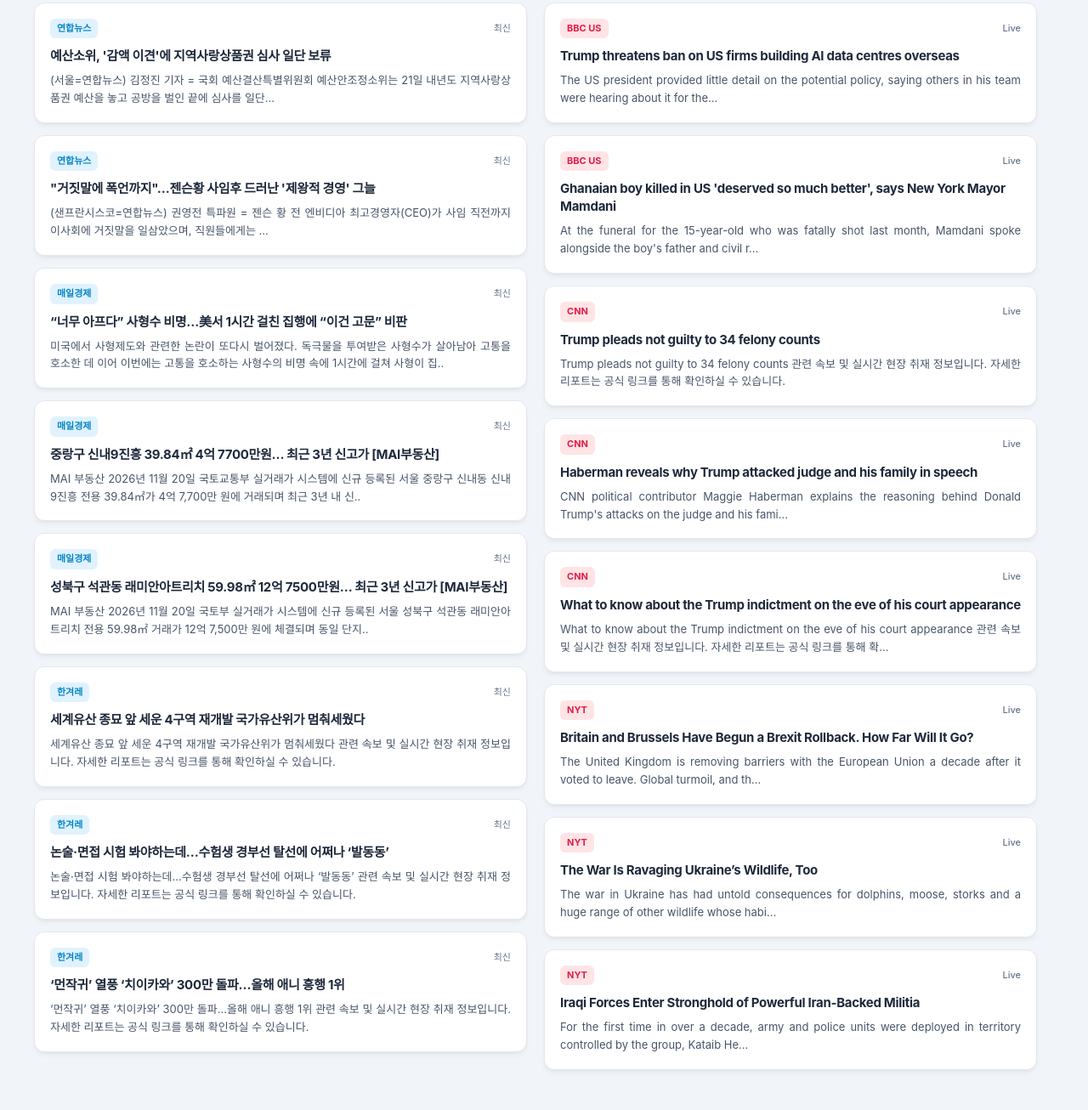
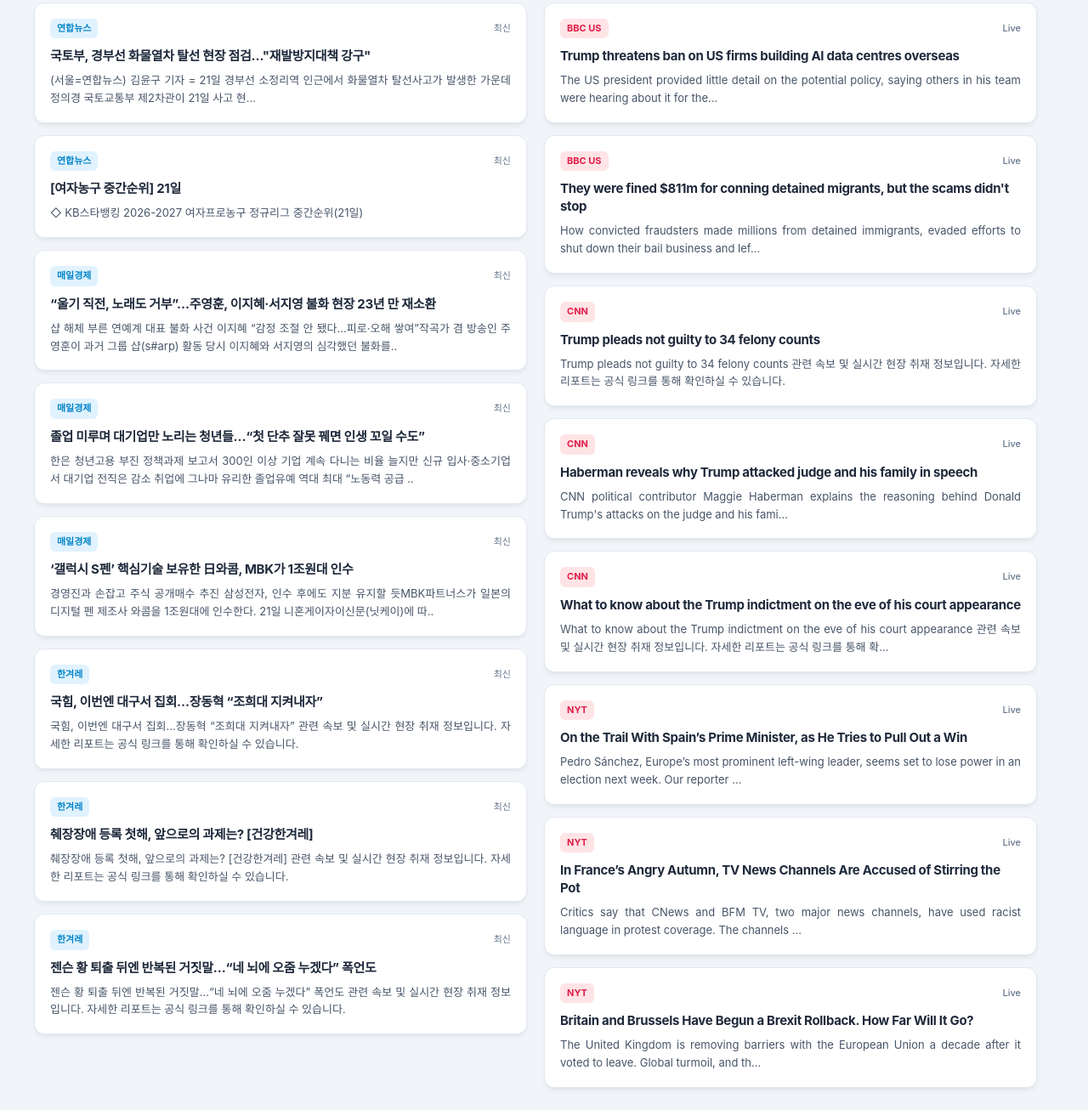
Before and after one commit to ceptall/coupang1, a plain HTML site: page indexnews.html in a window 1280 px wide. Shown: the part 286-1592 px from the top of the page at 85% size. Before the commit the page ends 1571 px from the top, so only its background shows below. Drawn offline with Linux system fonts and the light colour scheme.

Commit message:
Automated news update via n8n

```diff
--- a/indexnews.html
+++ b/indexnews.html
@@ -75,7 +75,7 @@
 <div class="dashboard-container">
     <div class="header">
         <h1>Global News Dashboard</h1>
-        <div class="update-time">최근 업데이트: <span id="sync-time">2026-11-21 12:00</span></div>
+        <div class="update-time">최근 업데이트: <span id="sync-time">2026-11-21 18:00</span></div>
     </div>
     <div class="grid-container">
         <div class="grid-row">
@@ -87,8 +87,8 @@
             <span class="news-source kr-tag">연합뉴스</span>
             <span class="news-time">최신</span>
         </div>
-        <a href="https://www.yna.co.kr/view/AKR20261121031500063" target="_blank" class="news-title">서산 아파트 상가서 가스폭발…중식당 운영 60대 부부 다쳐</a>
-        <p class="news-desc">(서산=연합뉴스) 이주형 기자 = 21일 오전 10시 45분께 충남 서산시 동문동의 한 아파트 앞 상가 1층에서 가스가 폭발 후 화재로 번졌다.</p>
+        <a href="https://www.yna.co.kr/view/AKR20261121043751007" target="_blank" class="news-title">여자농구 신한은행, 3연승으로 공동 선두…KB는 4연패 수렁(종합)</a>
+        <p class="news-desc">(서울=연합뉴스) 최송아 기자 = 여자프로농구 인천 신한은행이 지난 시즌 우승팀 청주 KB를 4연패에 빠뜨리며 공동 선두 자리를 되찾았다.</p>
     </div>
 
     <div class="news-card">
@@ -96,8 +96,8 @@
             <span class="news-source kr-tag">연합뉴스</span>
             <span class="news-time">최신</span>
         </div>
-        <a href="https://www.yna.co.kr/view/AKR20261121030100001" target="_blank" class="news-title">예산소위, '감액 이견'에 지역사랑상품권 심사 일단 보류</a>
-        <p class="news-desc">(서울=연합뉴스) 김정진 기자 = 국회 예산결산특별위원회 예산안조정소위는 21일 내년도 지역사랑상품권 예산을 놓고 공방을 벌인 끝에 심사를 일단...</p>
+        <a href="https://www.yna.co.kr/view/AKR20261121044500003" target="_blank" class="news-title">국토부, 경부선 화물열차 탈선 현장 점검…"재발방지대책 강구"</a>
+        <p class="news-desc">(서울=연합뉴스) 김윤구 기자 = 21일 경부선 소정리역 인근에서 화물열차 탈선사고가 발생한 가운데 정의경 국토교통부 제2차관이 21일 사고 현...</p>
     </div>
 
     <div class="news-card">
@@ -105,8 +105,8 @@
             <span class="news-source kr-tag">연합뉴스</span>
             <span class="news-time">최신</span>
         </div>
-        <a href="https://www.yna.co.kr/view/AKR20261121030400091" target="_blank" class="news-title">"거짓말에 폭언까지"…젠슨황 사임후 드러난 '제왕적 경영' 그늘</a>
-        <p class="news-desc">(샌프란시스코=연합뉴스) 권영전 특파원 = 젠슨 황 전 엔비디아 최고경영자(CEO)가 사임 직전까지 이사회에 거짓말을 일삼았으며, 직원들에게는 ...</p>
+        <a href="https://www.yna.co.kr/view/AKR20261121044300007" target="_blank" class="news-title">[여자농구 중간순위] 21일</a>
+        <p class="news-desc">◇ KB스타뱅킹 2026-2027 여자프로농구 정규리그 중간순위(21일)</p>
     </div>
 
     <div class="news-card">
@@ -114,8 +114,8 @@
             <span class="news-source kr-tag">매일경제</span>
             <span class="news-time">최신</span>
         </div>
-        <a href="https://www.mk.co.kr/news/world/12215235" target="_blank" class="news-title">“너무 아프다” 사형수 비명…美서 1시간 걸친 집행에 “이건 고문” 비판</a>
-        <p class="news-desc">미국에서 사형제도와 관련한 논란이 또다시 벌어졌다. 독극물을 투여받은 사형수가 살아남아 고통을 호소한 데 이어 이번에는 고통을 호소하는 사형수의 비명 속에 1시간에 걸쳐 사형이 집..</p>
+        <a href="https://www.mk.co.kr/news/culture/12215305" target="_blank" class="news-title">“울기 직전, 노래도 거부”…주영훈, 이지혜·서지영 불화 현장 23년 만 재소환</a>
+        <p class="news-desc">샵 해체 부른 연예계 대표 불화 사건 이지혜 “감정 조절 안 됐다…피로·오해 쌓여”작곡가 겸 방송인 주영훈이 과거 그룹 샵(s#arp) 활동 당시 이지혜와 서지영의 심각했던 불화를..</p>
     </div>
 
     <div class="news-card">
@@ -123,8 +123,8 @@
             <span class="news-source kr-tag">매일경제</span>
             <span class="news-time">최신</span>
         </div>
-        <a href="https://www.mk.co.kr/news/realestate/12215233" target="_blank" class="news-title">중랑구 신내9진흥 39.84㎡ 4억 7700만원… 최근 3년 신고가 [MAI부동산]</a>
-        <p class="news-desc">MAI 부동산 2026년 11월 20일 국토교통부 실거래가 시스템에 신규 등록된 서울 중랑구 신내동 신내9진흥 전용 39.84㎡가 4억 7,700만 원에 거래되며 최근 3년 내 신..</p>
+        <a href="https://www.mk.co.kr/news/economy/12215302" target="_blank" class="news-title">졸업 미루며 대기업만 노리는 청년들…“첫 단추 잘못 꿰면 인생 꼬일 수도”</a>
+        <p class="news-desc">한은 청년고용 부진 정책과제 보고서 300인 이상 기업 계속 다니는 비율 늘지만 신규 입사·중소기업서 대기업 전직은 감소 취업에 그나마 유리한 졸업유예 역대 최대  “노동력 공급 ..</p>
     </div>
 
     <div class="news-card">
@@ -132,8 +132,8 @@
             <span class="news-source kr-tag">매일경제</span>
             <span class="news-time">최신</span>
         </div>
-        <a href="https://www.mk.co.kr/news/realestate/12215234" target="_blank" class="news-title">성북구 석관동 래미안아트리치 59.98㎡ 12억 7500만원… 최근 3년 신고가 [MAI부동산]</a>
-        <p class="news-desc">MAI 부동산 2026년 11월 20일 국토부 실거래가 시스템에 신규 등록된 서울 성북구 석관동 래미안아트리치 전용 59.98㎡ 거래가 12억 7,500만 원에 체결되며 동일 단지..</p>
+        <a href="https://www.mk.co.kr/news/stock/12215301" target="_blank" class="news-title">‘갤럭시 S펜’ 핵심기술 보유한 日와콤, MBK가 1조원대 인수</a>
+        <p class="news-desc">경영진과 손잡고 주식 공개매수 추진 삼성전자, 인수 후에도 지분 유지할 듯MBK파트너스가 일본의 디지털 펜 제조사 와콤을 1조원대에 인수한다. 21일 니혼게이자이신문(닛케이)에 따..</p>
     </div>
 
     <div class="news-card">
@@ -141,8 +141,8 @@
             <span class="news-source kr-tag">한겨레</span>
             <span class="news-time">최신</span>
         </div>
-        <a href="https://www.hani.co.kr/arti/culture/culture_general/1288428.html" target="_blank" class="news-title">세계유산 종묘 앞 세운 4구역 재개발 국가유산위가 멈춰세웠다</a>
-        <p class="news-desc">세계유산 종묘 앞 세운 4구역 재개발 국가유산위가 멈춰세웠다 관련 속보 및 실시간 현장 취재 정보입니다. 자세한 리포트는 공식 링크를 통해 확인하실 수 있습니다.</p>
+        <a href="https://www.hani.co.kr/arti/politics/politics_general/1288441.html" target="_blank" class="news-title">국힘, 이번엔 대구서 집회…장동혁 “조희대 지켜내자”</a>
+        <p class="news-desc">국힘, 이번엔 대구서 집회…장동혁 “조희대 지켜내자” 관련 속보 및 실시간 현장 취재 정보입니다. 자세한 리포트는 공식 링크를 통해 확인하실 수 있습니다.</p>
     </div>
 
     <div class="news-card">
@@ -150,8 +150,8 @@
             <span class="news-source kr-tag">한겨레</span>
             <span class="news-time">최신</span>
         </div>
-        <a href="https://www.hani.co.kr/arti/society/society_general/1288427.html" target="_blank" class="news-title">논술·면접 시험 봐야하는데…수험생 경부선 탈선에 어쩌나 ‘발동동’</a>
-        <p class="news-desc">논술·면접 시험 봐야하는데…수험생 경부선 탈선에 어쩌나 ‘발동동’ 관련 속보 및 실시간 현장 취재 정보입니다. 자세한 리포트는 공식 링크를 통해 확인하실 수 있습니다.</p>
+        <a href="https://www.hani.co.kr/arti/hanihealth/healthlife/1288440.html" target="_blank" class="news-title">췌장장애 등록 첫해, 앞으로의 과제는? [건강한겨레]</a>
+        <p class="news-desc">췌장장애 등록 첫해, 앞으로의 과제는? [건강한겨레] 관련 속보 및 실시간 현장 취재 정보입니다. 자세한 리포트는 공식 링크를 통해 확인하실 수 있습니다.</p>
     </div>
 
     <div class="news-card">
@@ -159,8 +159,8 @@
             <span class="news-source kr-tag">한겨레</span>
             <span class="news-time">최신</span>
         </div>
-        <a href="https://www.hani.co.kr/arti/culture/culture_general/1288426.html" target="_blank" class="news-title">‘먼작귀’ 열풍 ‘치이카와’ 300만 돌파…올해 애니 흥행 1위</a>
-        <p class="news-desc">‘먼작귀’ 열풍 ‘치이카와’ 300만 돌파…올해 애니 흥행 1위 관련 속보 및 실시간 현장 취재 정보입니다. 자세한 리포트는 공식 링크를 통해 확인하실 수 있습니다.</p>
+        <a href="https://www.hani.co.kr/arti/international/international_general/1288439.html" target="_blank" class="news-title">젠슨 황 퇴출 뒤엔 반복된 거짓말…“네 뇌에 오줌 누겠다” 폭언도</a>
+        <p class="news-desc">젠슨 황 퇴출 뒤엔 반복된 거짓말…“네 뇌에 오줌 누겠다” 폭언도 관련 속보 및 실시간 현장 취재 정보입니다. 자세한 리포트는 공식 링크를 통해 확인하실 수 있습니다.</p>
     </div>
 </div>
             </div>
@@ -190,8 +190,8 @@
             <span class="news-source us-tag">BBC US</span>
             <span class="news-time">Live</span>
         </div>
-        <a href="https://www.bbc.co.uk/news/articles/cv8e07825l90o?at_medium=RSS&at_campaign=rss" target="_blank" class="news-title">Ghanaian boy killed in US 'deserved so much better', says New York Mayor Mamdani</a>
-        <p class="news-desc">At the funeral for the 15-year-old who was fatally shot last month, Mamdani spoke alongside the boy's father and civil r...</p>
+        <a href="https://www.bbc.co.uk/news/articles/cqgm0zlkgrm2o?at_medium=RSS&at_campaign=rss" target="_blank" class="news-title">They were fined $811m for conning detained migrants, but the scams didn't stop</a>
+        <p class="news-desc">How convicted fraudsters made millions from detained immigrants, evaded efforts to shut down their bail business and lef...</p>
     </div>
 
     <div class="news-card">
@@ -226,8 +226,8 @@
             <span class="news-source us-tag">NYT</span>
             <span class="news-time">Live</span>
         </div>
-        <a href="https://www.nytimes.com/2026/11/20/world/europe/britain-and-brussels-have-begun-a-brexit-rollback-how-far-will-it-go.html" target="_blank" class="news-title">Britain and Brussels Have Begun a Brexit Rollback. How Far Will It Go?</a>
-        <p class="news-desc">The United Kingdom is removing barriers with the European Union a decade after it voted to leave. Global turmoil, and th...</p>
+        <a href="https://www.nytimes.com/2026/11/21/world/europe/spain-sanchez-interview-election-basketball.html" target="_blank" class="news-title">On the Trail With Spain’s Prime Minister, as He Tries to Pull Out a Win</a>
+        <p class="news-desc">Pedro Sánchez, Europe’s most prominent left-wing leader, seems set to lose power in an election next week. Our reporter ...</p>
     </div>
 
     <div class="news-card">
@@ -235,8 +235,8 @@
             <span class="news-source us-tag">NYT</span>
             <span class="news-time">Live</span>
         </div>
-        <a href="https://www.nytimes.com/2026/11/20/world/europe/ukraine-wildlife-war.html" target="_blank" class="news-title">The War Is Ravaging Ukraine’s Wildlife, Too</a>
-        <p class="news-desc">The war in Ukraine has had untold consequences for dolphins, moose, storks and a huge range of other wildlife whose habi...</p>
+        <a href="https://www.nytimes.com/2026/11/21/world/europe/in-frances-angry-autumn-tv-news-channels-are-accused-of-stirring-the-pot.html" target="_blank" class="news-title">In France’s Angry Autumn, TV News Channels Are Accused of Stirring the Pot</a>
+        <p class="news-desc">Critics say that CNews and BFM TV, two major news channels, have used racist language in protest coverage. The channels ...</p>
     </div>
 
     <div class="news-card">
@@ -244,8 +244,8 @@
             <span class="news-source us-tag">NYT</span>
             <span class="news-time">Live</span>
         </div>
-        <a href="https://www.nytimes.com/2026/11/20/world/middleeast/iraq-militia-iran-kataib-hezbollah.html" target="_blank" class="news-title">Iraqi Forces Enter Stronghold of Powerful Iran-Backed Militia</a>
-        <p class="news-desc">For the first time in over a decade, army and police units were deployed in territory controlled by the group, Kataib He...</p>
+        <a href="https://www.nytimes.com/2026/11/20/world/europe/britain-and-brussels-have-begun-a-brexit-rollback-how-far-will-it-go.html" target="_blank" class="news-title">Britain and Brussels Have Begun a Brexit Rollback. How Far Will It Go?</a>
+        <p class="news-desc">The United Kingdom is removing barriers with the European Union a decade after it voted to leave. Global turmoil, and th...</p>
     </div>
 </div>
             </div>
```
